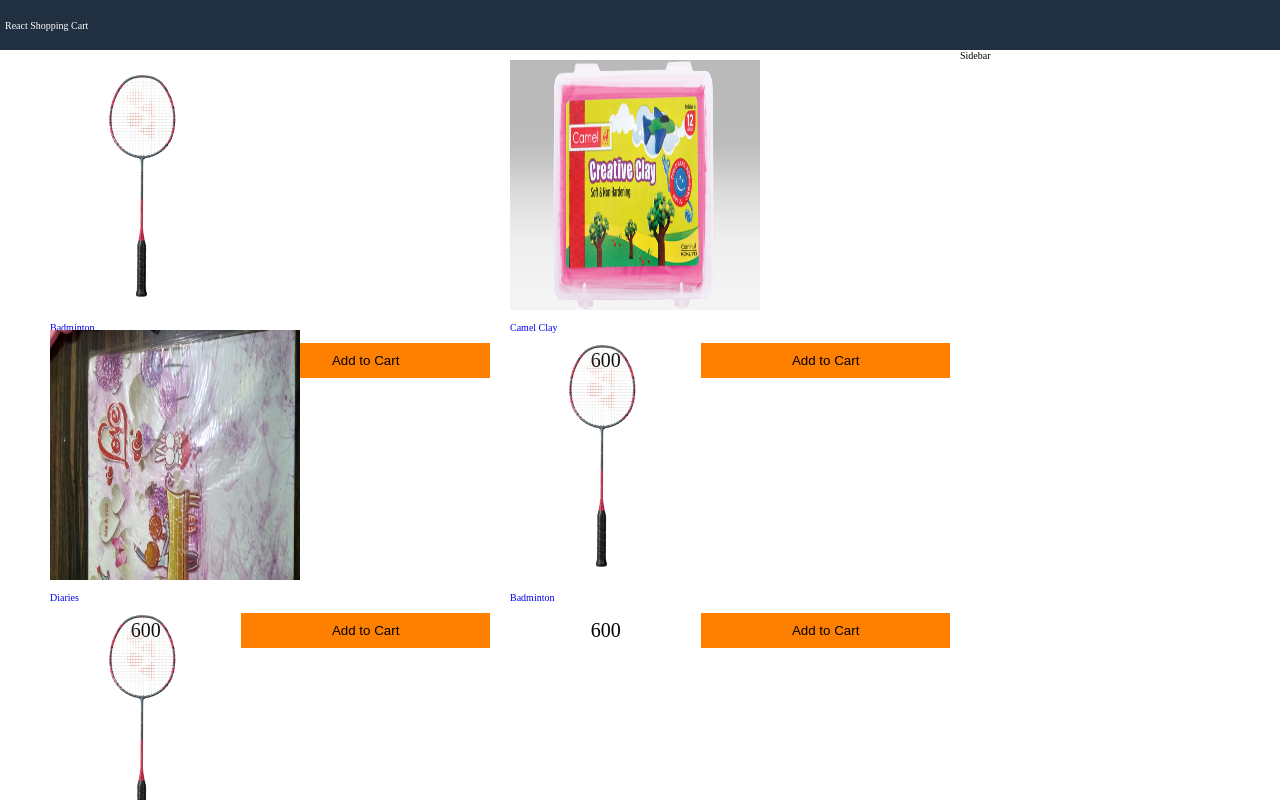
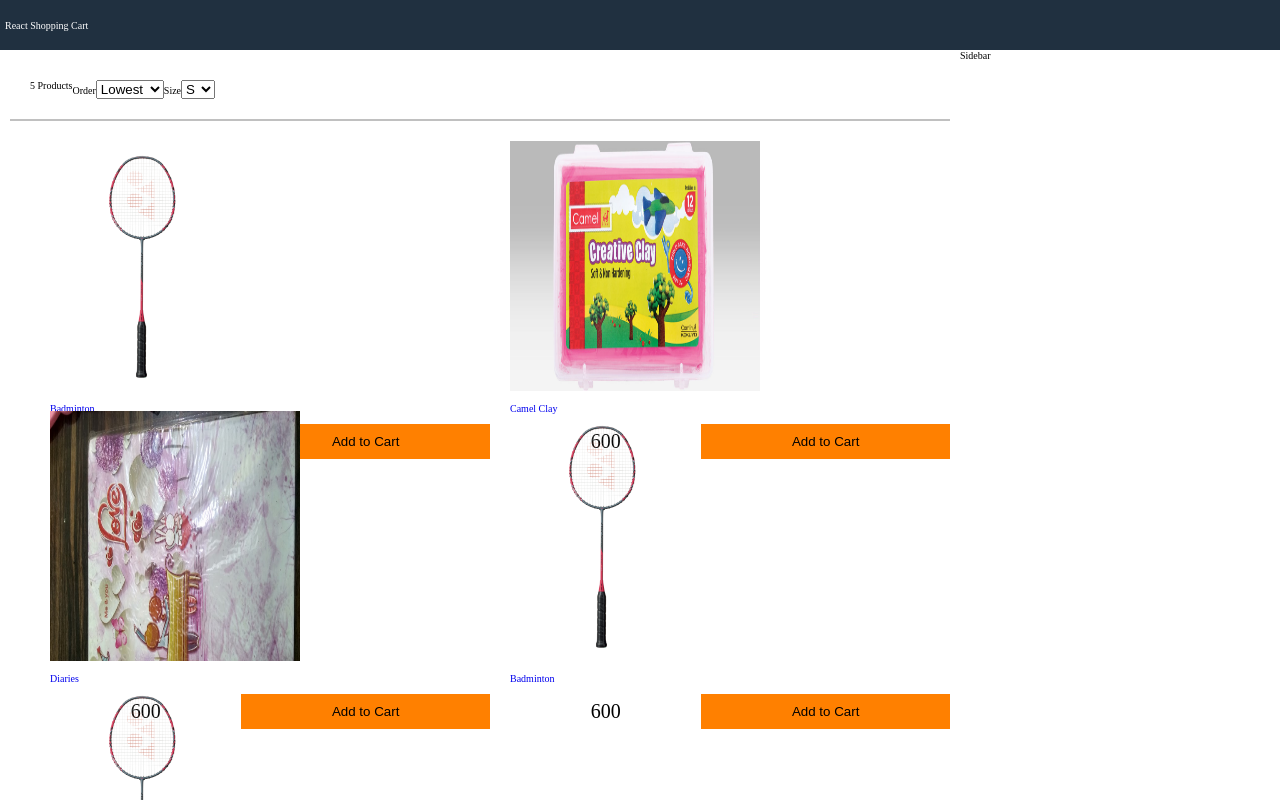
Before and after one commit to ivineet/react-shopping-cart, a React (Create React App) app: page / in a window 1280 px wide. Shown: the top 800 px of the page. Built offline with nearby package versions, Linux system fonts and the light colour scheme.

Commit message:
adding changes

```diff
--- a/src/App.js
+++ b/src/App.js
@@ -1,6 +1,7 @@
 import React from "react";
 import data from "./data.json"
 import Products from "./components/Products";
+import Filter from "./components/Filter";
 
 class App extends React.Component{
   constructor(){
@@ -12,6 +13,17 @@ class App extends React.Component{
     };
   }
 
+  sortProducts(event){
+    console.log(event.target.value);
+
+
+  }
+
+  filterProducts(event){
+    console.log(event.target.value);
+
+  }
+
   render(){
     return (
       <div className="grid-container">
@@ -21,7 +33,14 @@ class App extends React.Component{
 
         <main>
           <div className="content">
+
             <div className="main">
+              <Filter count={this.state.products.length}
+              size = {this.state.size}
+              sort = {this.state.sort}
+              filterProducts = {this.filterProducts}
+              sortProducts = {this.sortProducts}
+              ></Filter>
               <Products products={this.state.products}/>
             </div>
 
--- /dev/null
+++ b/src/components/Filter.js
@@ -0,0 +1,27 @@
+import React,{Component} from "react";
+
+export default class Filter extends Component {
+    render(){
+        return(
+            <div className="filter">
+                <div className="filter-result">{this.props.count} Products</div>
+                <div className="filter-order">
+                    Order
+                    <select value={this.props.sort} onChange={this.props.sortProducts}>
+                        <option value="">Lowest</option>
+                        <option value="">Highest</option>
+                        <option value="">L</option>
+                    </select>
+                </div>
+                <div className="filter-size">
+                    Size
+                    <select value={this.props.size} onChange={this.props.filterProducts}>
+                        <option value="S">S</option>
+                        <option value="M">M</option>
+                        <option value="L">L</option>
+                    </select>
+                </div>
+            </div>
+        )
+    }
+}
--- a/src/index.css
+++ b/src/index.css
@@ -124,3 +124,10 @@ footer {
 .button.primary {
   background-color: #ff8000;
 }
+
+.filter {
+  display: flex;
+  padding: 2rem;
+  margin: 1rem;
+  border-bottom: 0.2rem #c0c0c0 solid;
+}
```
